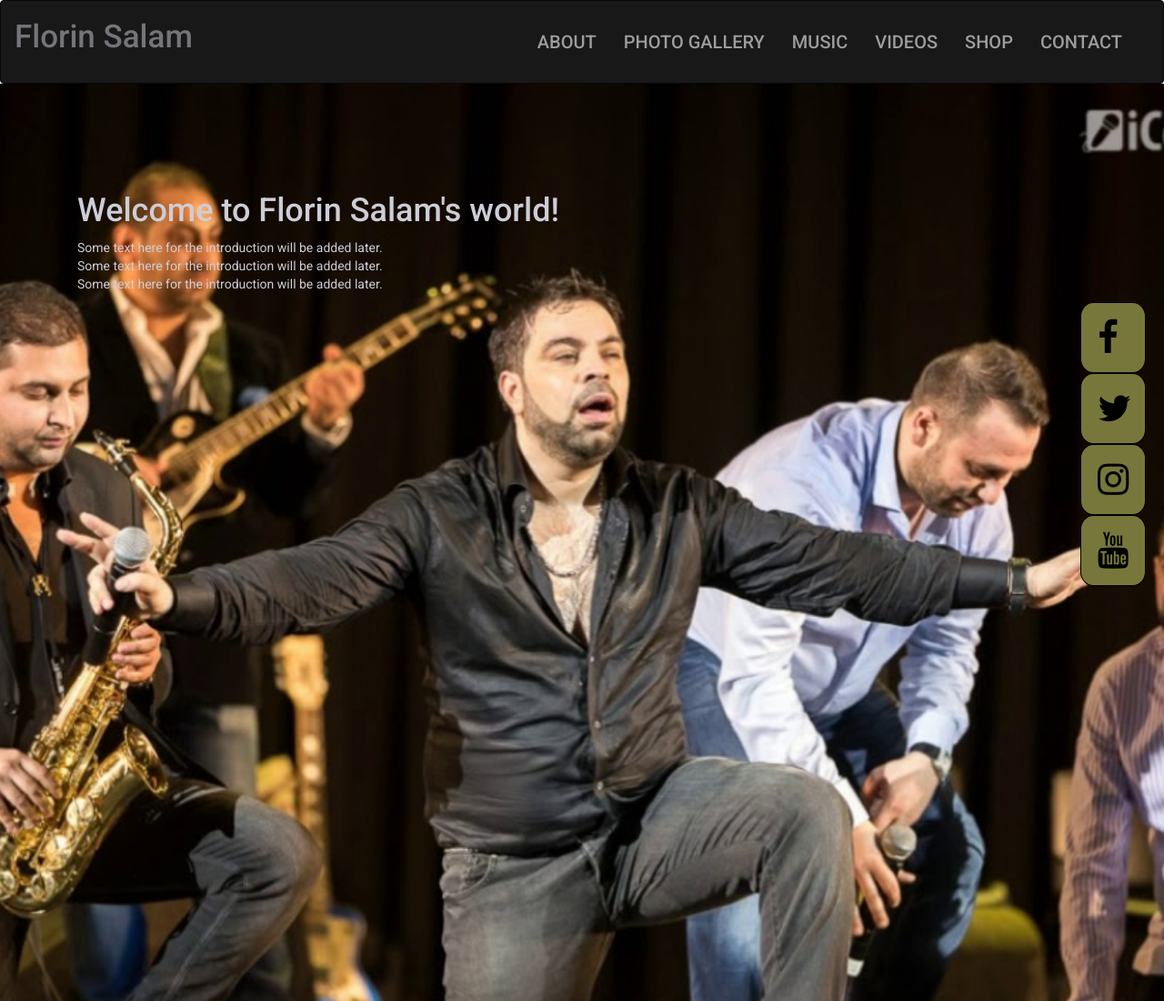
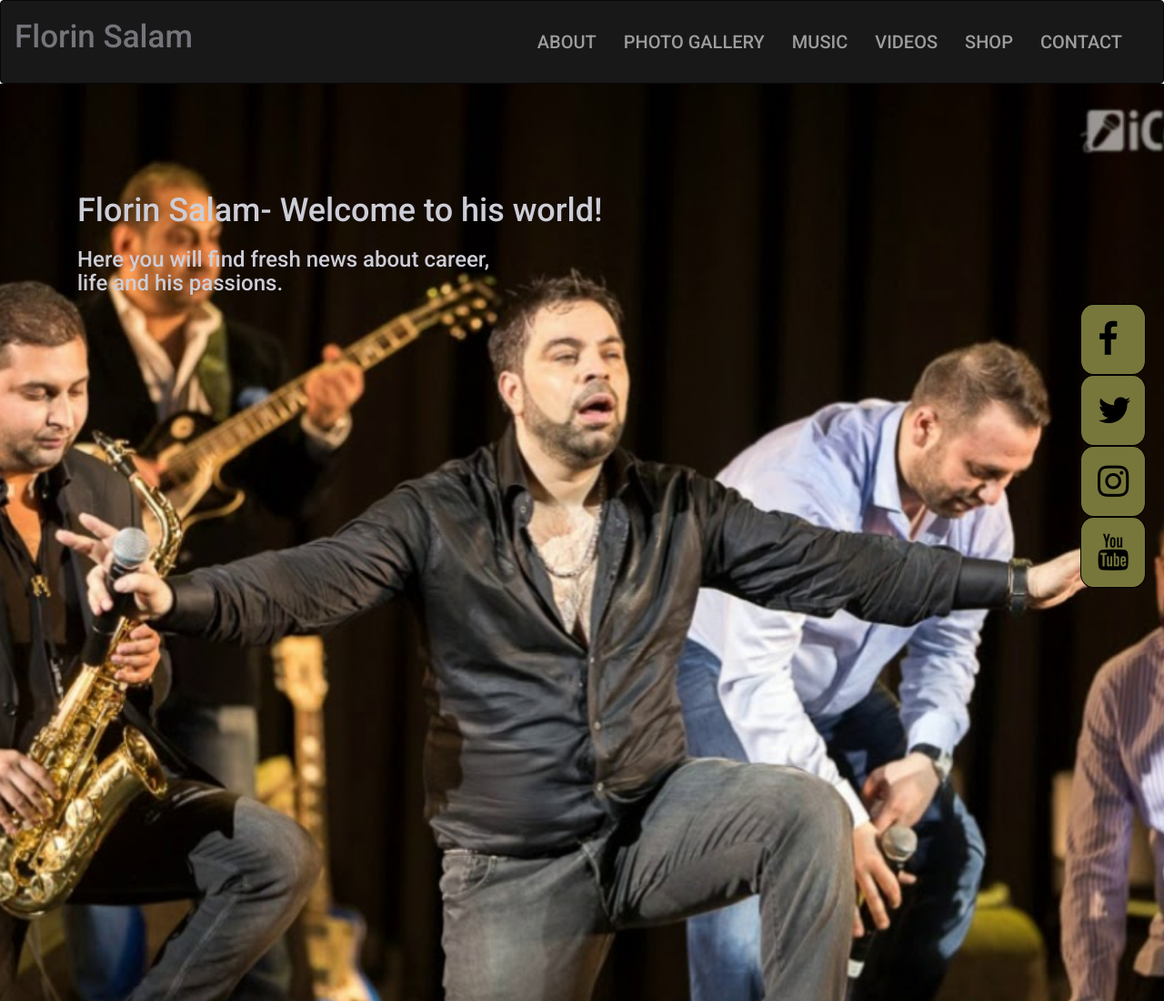
Before and after one commit to Code-Institute-Submissions/milestoneProject-1, a plain HTML site: page index.html in a window 1280 px wide. Shown: the top 1100 px of the page at 91% size. Drawn offline with nearby package versions, Linux system fonts and the light colour scheme.

Commit message:
added the text to introduction div

```diff
--- a/index.html
+++ b/index.html
@@ -46,10 +46,8 @@
     <div class="container-fluid intro bg-img" id="about">
         <div class="row padding-rem height">
             <div class="col-xs-8 col-sm-6 col-md-10 padding-rem">
-                <h1 class="div-intro">Welcome to Florin Salam's world!</h1>
-                <p class="text-left div-intro">Some text here for the introduction will be added later.</br>
-                    Some text here for the introduction will be added later.</br>
-                    Some text here for the introduction will be added later.</p>
+                <h1 class="div-intro">Florin Salam- Welcome to his world!</h1>
+                <h3 class="text-left div-intro">Here you will find fresh news about career,</br> life and his passions.</h3>
             </div>
             <!-- Social Icons -->
             <div class="col-sm-6 col-md-2 col-lg-12">
```
